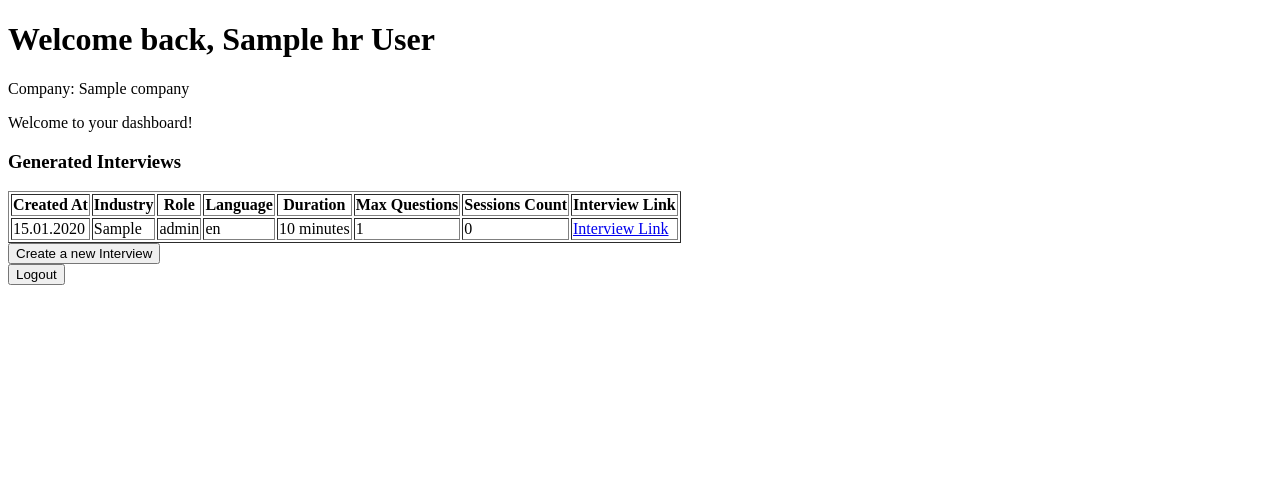
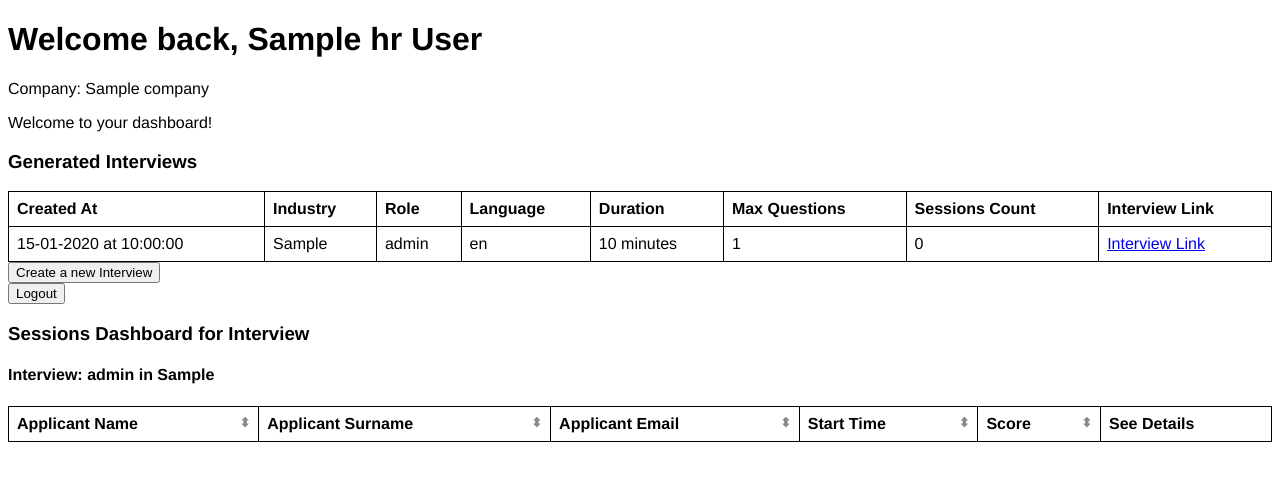
Before and after one commit to sidneygolstein/tunz.ai, a Flask app: page /home/1 in a window 1280 px wide. Shown: the top 481 px of the page. Run offline with Flask 3, Linux system fonts and the light colour scheme; tables that the repository leaves empty hold one stand-in row (values such as "Sample post"); data that the repository does not hold is empty; parts of the project's set-up code (start-up, migrations or seed data) failed here and were passed over.

Commit message:
New dashboards, addition of session details to display the conversation. However, still some problem with displaying name, surname,... to the session detail. Also, need to fix the score issue. It seems that the score is computed mulitple times.

```diff
--- a/app/main/routes.py
+++ b/app/main/routes.py
@@ -31,17 +31,32 @@ def home(hr_id):
     interview_data = []
     for interview in interviews:
         interview_parameters = InterviewParameter.query.filter_by(interview_id=interview.id).first()
-        sessions_count = Session.query.filter_by(interview_parameter_id=interview_parameters.id).count()
-        #interview_link = url_for('main.applicant_home', interview_parameter_id=interview_parameters.id, _external=True)
+        sessions = Session.query.filter_by(interview_parameter_id=interview.id).all()
+        session_data = []
+        for session in sessions:
+            applicant = Applicant.query.get(session.applicant_id)
+            session_id = session.id
+            result = Result.query.filter_by(session_id=session.id).first()
+            score = result.score_result if result else "No score"
+            session_data.append({
+                'applicant_name': applicant.name,
+                'applicant_surname': applicant.surname,
+                'applicant_email': applicant.email_address,
+                'start_time': session.start_time,
+                'score': score,
+                'session_id' : session_id
+            })
         interview_data.append({
-            'interview_parameter_id': interview_parameters.id,
-            'created_at': interview.created_at.strftime("%d.%m.%Y"),  # Format the date
+            'created_at': interview_parameters.start_time,
             'industry': interview_parameters.industry,
             'role': interview_parameters.role,
             'language': interview_parameters.language,
             'duration': interview_parameters.duration,
             'max_questions': interview_parameters.max_questions,
-            'sessions_count': sessions_count,
+            'sessions_count': len(sessions),
+            'interview_parameter_id': interview_parameters.id,
+            'interview_id': interview_parameters.id,
+            'sessions': session_data
         })
 
     return render_template('hr/hr_homepage.html', hr_name=hr.name, hr_surname=hr.surname, company_name=hr.company.name, hr_id=hr.id, interview_data=interview_data)
@@ -85,6 +100,20 @@ def set_parameters(interview_id, hr_id):
 
         return render_template('hr/interview_generated.html', interview_link=interview_link, hr_id=hr_id)
     return render_template('hr/create_interview.html', interview_id=interview_id, hr_id=hr_id)
+
+
+@main.route('/session_details/<int:hr_id>.<int:session_id>', methods=['GET'])
+def session_details(session_id, hr_id):
+    session = Session.query.get_or_404(session_id)
+    conversation = [
+        {
+            'question': question.content,
+            'answer': next((answer.content for answer in session.answers if answer.question_id == question.id), 'No answer')
+        }
+        for question in session.questions
+    ]
+    return render_template('hr/session_details.html', session=session, conversation=conversation, hr_id = hr_id)
+
 
 
 ####################################################################################################################################################################################
@@ -271,6 +300,13 @@ def finish_chat(hr_id, interview_id, interview_parameter_id, session_id, applica
     applicant_email = applicant.email_address
     applicant_surname = applicant.surname
 
+    answers = Answer.query.filter_by(session_id=session_id).all()
+    score = calculate_score(answers,session_id)  # Implement this function based on your grading logic
+
+    result = Result(score_type = 'applicant_score', score_result= score, session_id = session_id)
+    db.session.add(result)
+    db.session.commit()
+
     hr_link = url_for('main.hr_result',
                       hr_id = hr_id,
                       interview_id=interview_id,
@@ -342,10 +378,7 @@ def applicant_result(hr_id, interview_id, interview_parameter_id, session_id, ap
     current_session_id = session_id
     if not current_session_id:
         return redirect(url_for('main.home'))
-
-    answers = Answer.query.filter_by(session_id=current_session_id).all()
-    score = calculate_score(answers,session_id)  # Implement this function based on your grading logic
-
+    score = Result.query.filter_by(session_id=session_id).first()  # Implement this function based on your grading logic
     applicant = Applicant.query.get_or_404(applicant_id)
     applicant_name = applicant.name
     applicant_email = applicant.email_address
--- /dev/null
+++ b/app/static/static/js/details.js
@@ -0,0 +1,13 @@
+document.addEventListener("DOMContentLoaded", function() {
+    document.querySelectorAll('.details-button').forEach(button => {
+        button.addEventListener('click', function() {
+            const sessionId = this.getAttribute('data-session-id');
+            const detailsRow = document.getElementById('details-' + sessionId);
+            if (detailsRow.style.display === 'none' || detailsRow.style.display === '') {
+                detailsRow.style.display = 'table-row';
+            } else {
+                detailsRow.style.display = 'none';
+            }
+        });
+    });
+});
--- /dev/null
+++ b/app/static/static/js/sort_table.js
@@ -0,0 +1,30 @@
+document.addEventListener("DOMContentLoaded", function() {
+    document.querySelectorAll('th.sortable').forEach(header => {
+        header.addEventListener('click', function() {
+            const table = header.closest('table');
+            const tbody = table.querySelector('tbody');
+            const index = Array.prototype.indexOf.call(header.parentElement.children, header);
+            const order = header.classList.contains('asc') ? 'desc' : 'asc';
+
+            Array.from(table.querySelectorAll('th')).forEach(th => th.classList.remove('asc', 'desc'));
+            header.classList.add(order);
+
+            const rows = Array.from(tbody.querySelectorAll('tr')).sort((rowA, rowB) => {
+                const cellA = rowA.children[index].innerText;
+                const cellB = rowB.children[index].innerText;
+
+                if (index === 4) { // Score column
+                    const scoreA = cellA === 'No score' ? -1 : parseInt(cellA, 10);
+                    const scoreB = cellB === 'No score' ? -1 : parseInt(cellB, 10);
+                    return order === 'asc' ? scoreA - scoreB : scoreB - scoreA;
+                }
+
+                return order === 'asc'
+                    ? cellA.localeCompare(cellB, undefined, {numeric: true})
+                    : cellB.localeCompare(cellA, undefined, {numeric: true});
+            });
+
+            rows.forEach(row => tbody.appendChild(row));
+        });
+    });
+});
--- a/app/static/static/styles.css
+++ b/app/static/static/styles.css
@@ -171,3 +171,45 @@ body {
 .review-button {
     color: red;
 }
+
+table {
+    border-collapse: collapse;
+    width: 100%;
+}
+
+th, td {
+    border: 1px solid black;
+    text-align: left;
+    padding: 8px;
+}
+
+th.sortable:hover {
+    cursor: pointer;
+}
+
+.scrollable-table {
+    display: block;
+    max-height: 400px; /* Adjust the height as needed */
+    overflow-y: auto;
+}
+
+th.sortable {
+    position: relative;
+    padding-right: 20px; /* Adjust spacing for the icon */
+}
+
+th.sortable::after {
+    content: '⬍';
+    position: absolute;
+    right: 8px;
+    font-size: 0.8em;
+    color: #888;
+}
+
+th.sortable.asc::after {
+    content: '⬆';
+}
+
+th.sortable.desc::after {
+    content: '⬇';
+}
--- a/app/templates/hr/hr_homepage.html
+++ b/app/templates/hr/hr_homepage.html
@@ -3,6 +3,11 @@
 <head>
     <meta charset="UTF-8">
     <title>Tunz.ai</title>
+    <link rel="stylesheet" href="{{ url_for('static', filename='static/styles.css') }}">
+    <link rel="stylesheet" href="https://cdnjs.cloudflare.com/ajax/libs/font-awesome/5.15.3/css/all.min.css">
+    <script src="{{ url_for('static', filename='static/js/sort_table.js') }}" defer></script>
+    <script src="{{ url_for('static', filename='static/js/details.js') }}"></script>
+
 </head>
 <body>
     <h1>Welcome back, {{ hr_name }} {{ hr_surname }}</h1>
@@ -22,7 +27,7 @@
         </tr>
         {% for interview in interview_data %}
         <tr>
-            <td>{{ interview.created_at }}</td>
+            <td>{{ interview.created_at.strftime('%d-%m-%Y at %H:%M:%S') }}</td>
             <td>{{ interview.industry }}</td>
             <td>{{ interview.role }}</td>
             <td>{{ interview.language }}</td>
@@ -39,5 +44,36 @@
     <form action="{{ url_for('auth.logout') }}" method="POST">
         <button type="submit">Logout</button>
     </form>
+    <h3>Sessions Dashboard for Interview</h3>
+    {% for interview in interview_data %}
+        <h4>Interview: {{ interview.role }} in {{ interview.industry }}</h4>
+        <div class="scrollable-table">
+            <table border="1">
+                <thead>
+                    <tr>
+                        <th class="sortable">Applicant Name</th>
+                        <th class="sortable">Applicant Surname</th>
+                        <th class="sortable">Applicant Email</th>
+                        <th class="sortable">Start Time</th>
+                        <th class="sortable">Score</th>
+                        <th>See Details</th>
+                    </tr>
+                </thead>
+                <tbody>
+                {% for session in interview.sessions %}
+                    <tr>
+                        <td>{{ session.applicant_name }}</td>
+                        <td>{{ session.applicant_surname }}</td>
+                        <td>{{ session.applicant_email }}</td>
+                        <td>{{ session.start_time.strftime('%d-%m-%Y at %H:%M:%S') }}</td>
+                        <td>{{ session.score }}</td>
+                        <td><a href="{{ url_for('main.session_details', session_id=session.session_id, hr_id = hr_id) }}">See Details</a></td>
+                    </tr>
+                {% endfor %}
+                </tbody>
+            </table>
+        </div>
+    {% endfor %}
+    <script src="{{ url_for('static', filename='js/sortable.js') }}"></script>
 </body>
 </html>
```
Also changed, not shown: app/templates/hr/session_details.html (+21 -20 lines).
